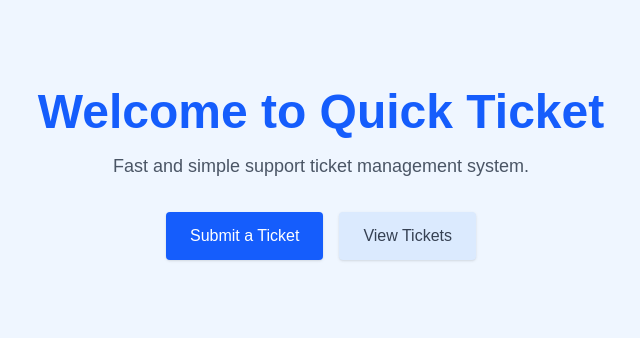
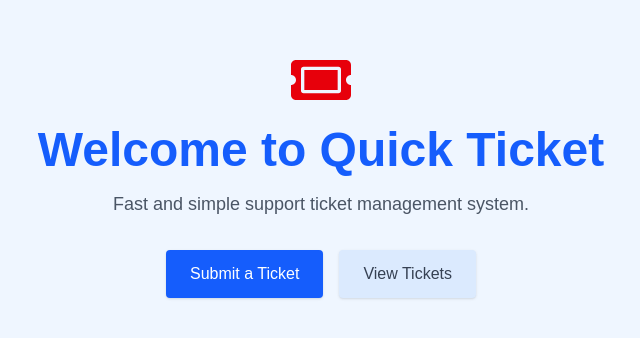
Before and after one commit to kaloyan-marinov/quick-ticket, a Next.js app: page / in a window 1280 px wide. Shown: the part 226-564 px from the top of the page, without its empty margins (319-959 px from the left). Built offline with nearby package versions, Linux system fonts and the light colour scheme.

Commit message:
create an `<FaTicketAlt>` component within `src/app/page.tsx`

```diff
--- a/src/app/page.tsx
+++ b/src/app/page.tsx
@@ -1,8 +1,10 @@
 import Link from "next/link";
+import { FaTicketAlt } from "react-icons/fa";
 
 const HomePage = () => {
   return (
     <main className="flex flex-col text-center items-center justify-center min-h-screen px-4">
+      <FaTicketAlt className="mx-auto mb-4 text-red-600" size={60} />
       <h1 className="text-4xl md:text-5xl font-bold mb-4 text-blue-600">
         Welcome to Quick Ticket
       </h1>
```
